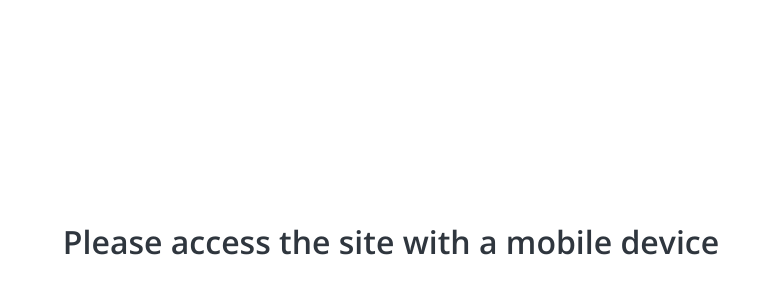
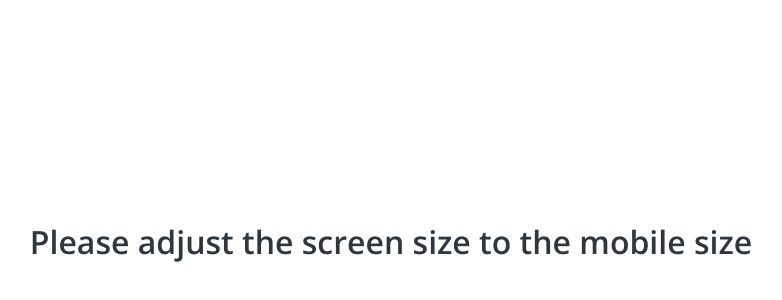
Before and after one commit to hanu607/kokoa-clone-2021, a plain HTML site: page chat.html in a window 1280 px wide. Shown: the part 158-458 px from the top of the page, without its empty margins (249-1031 px from the left). Drawn offline with nearby package versions, Linux system fonts and the light colour scheme.

Commit message:
change no-mobile sentence
change no-mobile sentence

```diff
--- a/chat.html
+++ b/chat.html
@@ -99,7 +99,7 @@
 
 
     <div id="no-mobile">
-        <span>Please access the site with a mobile device</span>
+        <span>Please adjust the screen size to the mobile size</span>
     </div>
 
 
```
Also changed, not shown: chats.html (+1 -1 lines), find.html (+1 -1 lines), friends.html (+1 -1 lines), index.html (+1 -1 lines), more.html (+1 -1 lines), settings.html (+1 -1 lines).
